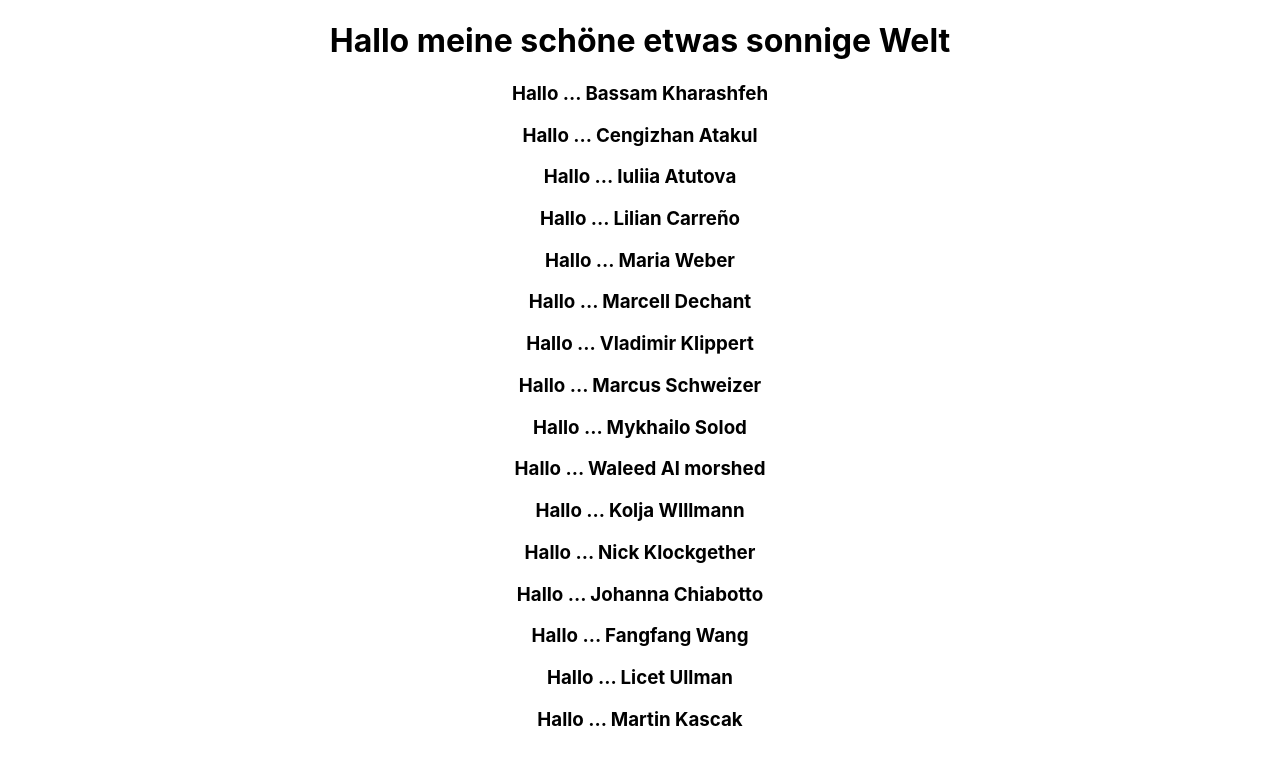
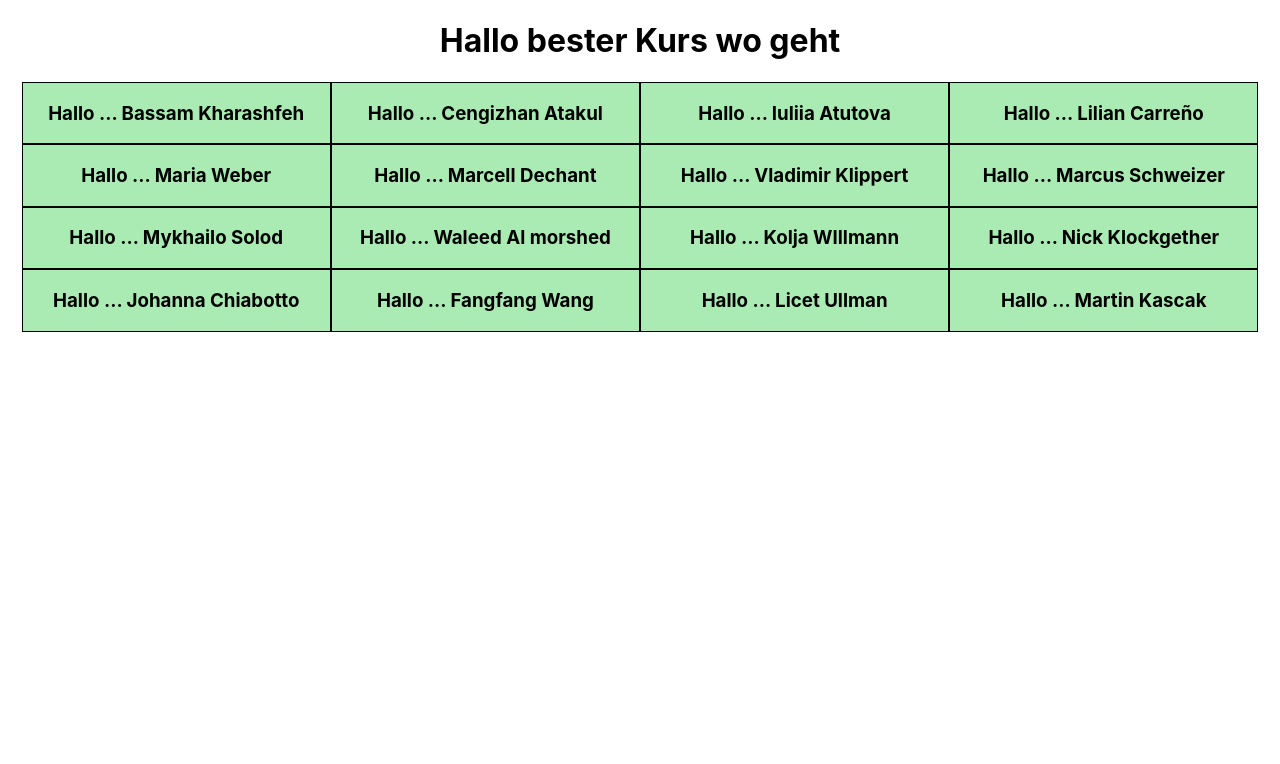
Before and after one commit to neuefische/hello-react-muc-java-22-2, a React (Create React App) app: page / in a window 1280 px wide. Shown: the top 764 px of the page. Built offline with nearby package versions, Linux system fonts and the light colour scheme.

Commit message:
Add styling

```diff
--- a/src/components/App.tsx
+++ b/src/components/App.tsx
@@ -9,7 +9,6 @@ function App() {
 
     // Hier wird "Logik betrieben"
     // Hier gilt reines TypeScript
-    const myCoCoachesName = "Florian";
 
     const myBeautifulCoursePeople= [
         "Bassam Kharashfeh",
@@ -36,7 +35,6 @@ function App() {
         // Aus diesem Objekt BAUT React dann "echtes" HTML
 
         <div className="App">
-
             <HelloComponent/>
             <PeopleGallery nameList={myBeautifulCoursePeople} />
         </div>
--- /dev/null
+++ b/src/components/GreetingsComponent.css
@@ -0,0 +1,5 @@
+.Greeting-Box {
+    background-color: #a9ebb3;
+    border: 1px black solid;
+    width: 24%;
+}
--- a/src/components/GreetingsComponent.tsx
+++ b/src/components/GreetingsComponent.tsx
@@ -1,3 +1,5 @@
+import "./GreetingsComponent.css"
+
 // <KomponentenName> + "Props"
 type GreetingsComponentProps = {
     nameToGreet: string
@@ -10,6 +12,8 @@ export default function GreetingsComponent(props: GreetingsComponentProps) {
     return (
         // Wenn wir { } (geschweifte Klammern im return verwenden,
         // können wir JS ausführen
-        <h3>Hallo ... {props.nameToGreet}</h3>
+        <div className={"Greeting-Box"}>
+            <h3>Hallo ... {props.nameToGreet}</h3>
+        </div>
     );
 }
--- a/src/components/HelloComponent.tsx
+++ b/src/components/HelloComponent.tsx
@@ -4,6 +4,6 @@
 export default function HelloComponent() {
 
     return (
-      <h1>Hallo meine schöne etwas sonnige Welt</h1>
+      <h1>Hallo bester Kurs wo geht</h1>
     );
 }
--- /dev/null
+++ b/src/components/PeopleGallery.css
@@ -0,0 +1,5 @@
+.PeopleGallery {
+    display: flex;
+    flex-wrap: wrap;
+    justify-content: center;
+}
--- a/src/components/PeopleGallery.tsx
+++ b/src/components/PeopleGallery.tsx
@@ -1,3 +1,5 @@
+import "./PeopleGallery.css"
+
 // <KomponentenName> + "Props"
 import GreetingsComponent from "./GreetingsComponent";
 import React from "react";
@@ -17,8 +19,8 @@ export default function PeopleGallery(props: PeopleGalleryProps) {
 
     return (
         // Wir brauchen auf jeden Fall ein "HTML"-ish Elternelement
-        <>
+        <div className={"PeopleGallery"}>
             {peopleComponents}
-        </>
+        </div>
     )
 }
```
